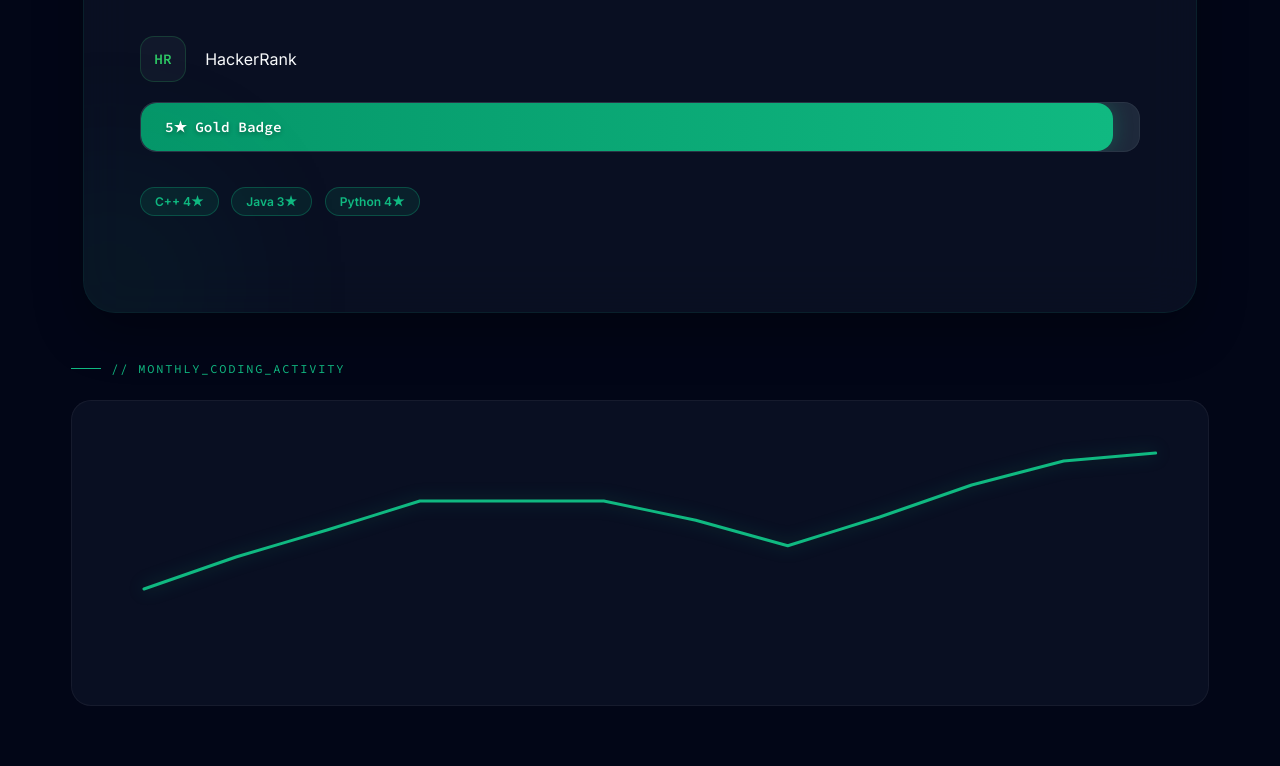
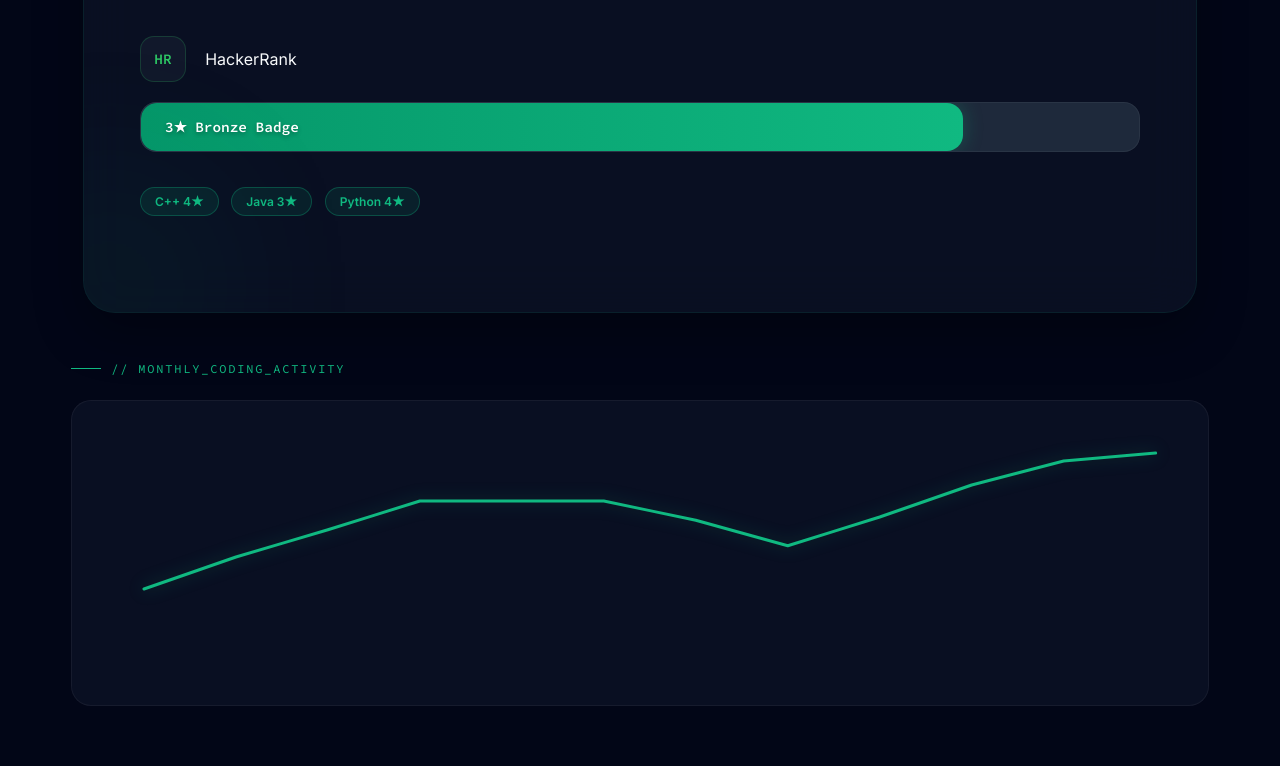
Before and after one commit to singhprakash2324/clg_portfolio, a website: page index.html in a window 1280 px wide. Shown: the part 4094-4860 px from the top of the page. Drawn offline with nearby package versions, Linux system fonts and the light colour scheme.

Commit message:
Update graph bar to reflect new badge status

```diff
--- a/index.html
+++ b/index.html
@@ -396,8 +396,8 @@
             <span class="platform-name">HackerRank</span>
           </div>
           <div class="graph-bar-container">
-            <div class="graph-bar hr-bar" style="--width: 95%;">
-              <span class="bar-value">5★ Gold Badge</span>
+            <div class="graph-bar hr-bar" style="--width: 80%;">
+              <span class="bar-value">3★ Bronze Badge</span>
             </div>
           </div>
           <div class="hr-mini-badges">
```
